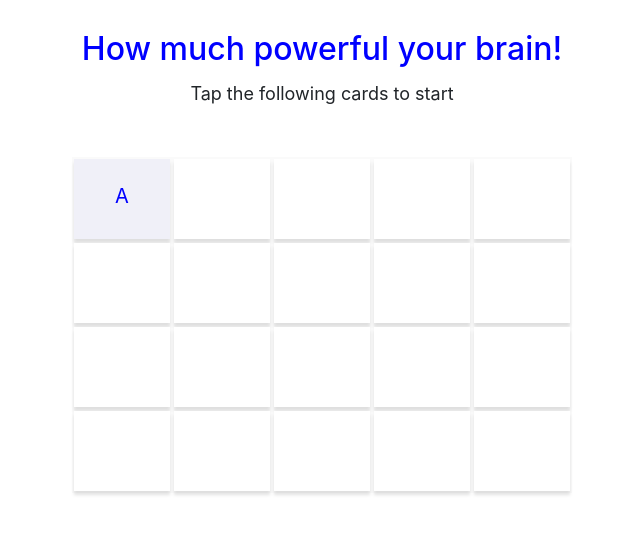
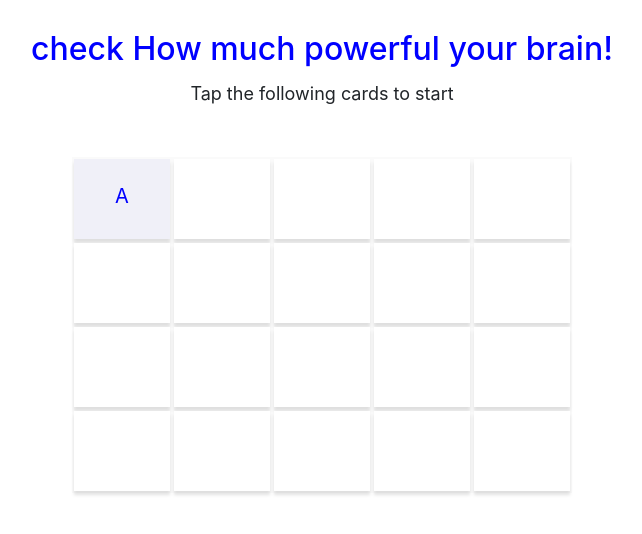
Before and after one commit to muhammad-sohel131/games, a plain HTML site: page index.html in a window 1280 px wide. Shown: the whole page, without its empty margins (318-960 px from the left). Drawn offline with nearby package versions, Linux system fonts and the light colour scheme.

Commit message:
modify title

```diff
--- a/index.html
+++ b/index.html
@@ -15,7 +15,7 @@
         <button id="button" class="btn btn-primary">Play Again</button>
     </div>
     <div class="container mb-5">
-        <h2 class="title">How much powerful your brain!</h2>
+        <h2 class="title">check How much powerful your brain!</h2>
         <p class="description">Tap the following cards to start</p>
         <div class="board">
             <div class="row">
```
